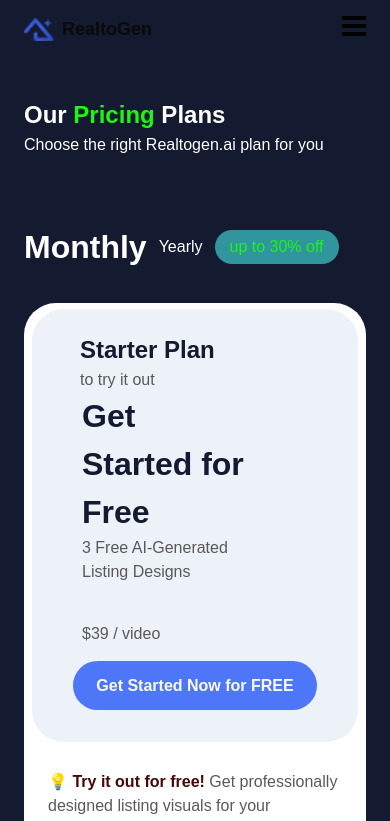
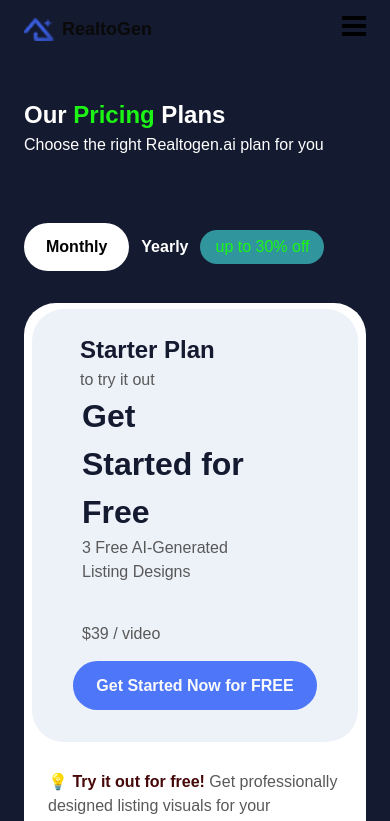
Before and after one commit to qasimfida/Realtogen, a Next.js app: page /price in a window 390 px wide. Shown: the top 821 px of the page. Built offline with nearby package versions, Linux system fonts and the light colour scheme.

Commit message:
services

```diff
--- a/src/app/price/page.js
+++ b/src/app/price/page.js
@@ -13,12 +13,12 @@ const Price = () => {
         </p>
       </div>
       <div className="flex gap-[12px] md:gap-[141px] pt-[66px] text-white">
-        <div className="flex flex-col gap-[5px]">
-          <h1 className="text-[32px] font-semibold">Monthly</h1>
+        <div className="flex flex-col justify-center gap-[5px] max-sm:px-[22px] max-sm:py-[12px] max-sm:bg-white max-sm:rounded-full max-sm:text-black">
+          <h1 className="text-[16px] md:text-[32px] font-semibold">Monthly</h1>
           <div className="md:block hidden w-[100%] h-[2px] bg-white"></div>
         </div>
         <div className="flex items-center gap-[12px]">
-          <p>Yearly</p>
+          <p className="text-[16px] md:text-[32px] font-semibold">Yearly</p>
           <div className="text-[#1DF615] bg-[#31959D] px-[15px] py-[5px] rounded-full">
             up to 30% off
           </div>
```
